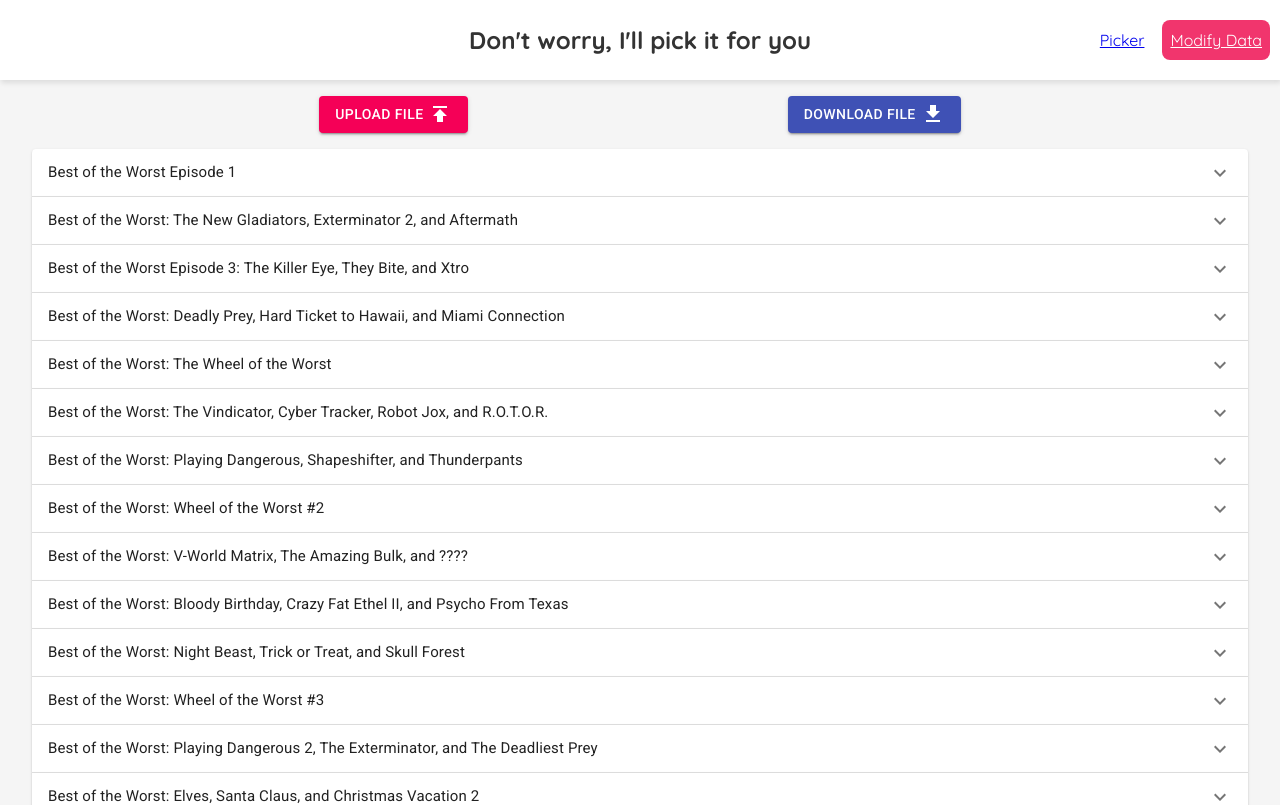
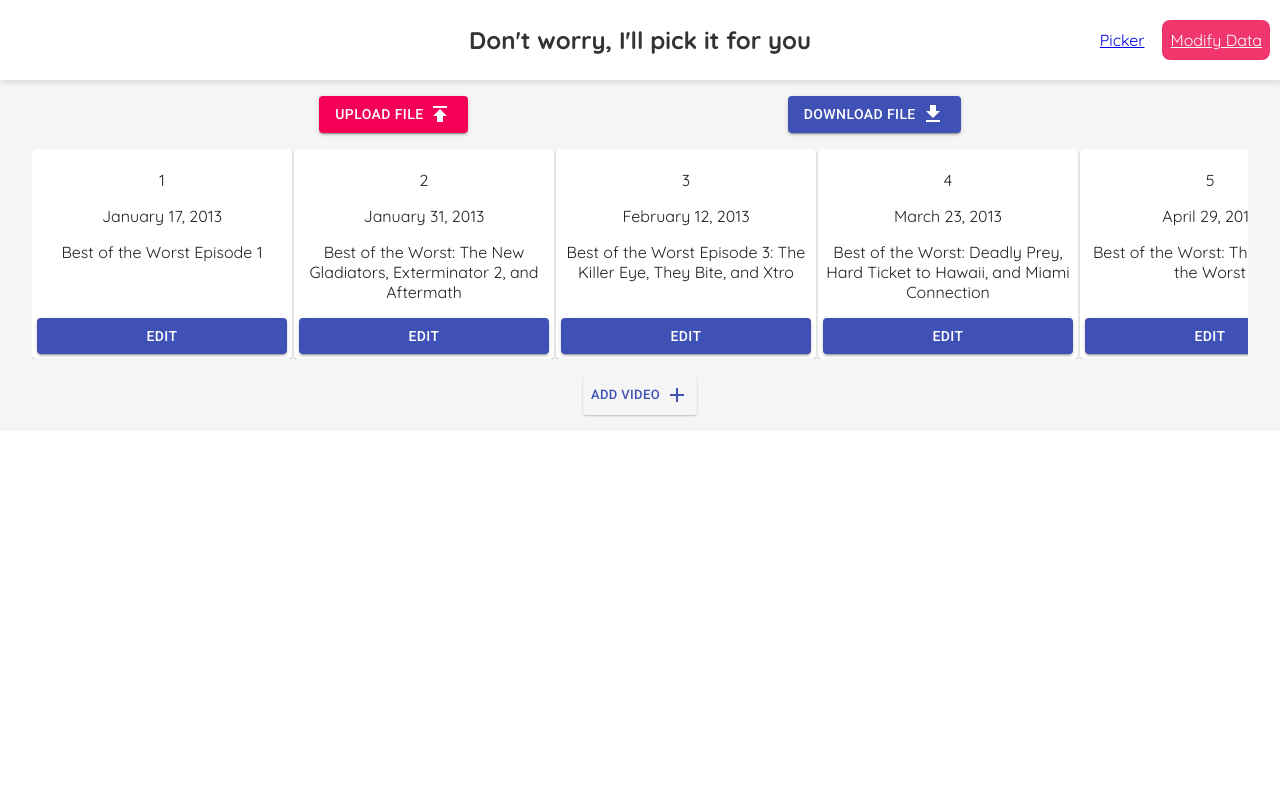
Before and after one commit to mprtcz/RLMPicker, a React (Create React App) app: page /modify-data in a window 1280 px wide. Shown: the top 805 px of the page. Built offline with nearby package versions, Linux system fonts and the light colour scheme.

Commit message:
Changed the way modify data displays the videos. Learned I have 0 design skills.

```diff
--- a/src/components/SingleResult.js
+++ b/src/components/SingleResult.js
@@ -1,3 +1,4 @@
+import { createVideoImageUrl } from "functions/createVideoImageUrl";
 import React from "react";
 
 const SingleResult = (props) => {
@@ -5,12 +6,6 @@ const SingleResult = (props) => {
 
   const openVideoUrl = (chosenVideo) => {
     window.open(chosenVideo.url, "_blank");
-  };
-
-  const createVideoImageUrl = (url) => {
-    const parts = url.split("/");
-    const id = parts[parts.length - 1].split("=")[1];
-    return `https://img.youtube.com/vi/${id}/0.jpg`;
   };
 
   return (
--- a/src/components/data-modifier-page/DataModifierPage.js
+++ b/src/components/data-modifier-page/DataModifierPage.js
@@ -6,6 +6,7 @@ import VideoDetailsModifier from "./VideoDetailsModifier";
 import GetAppIcon from "@material-ui/icons/GetApp";
 import PublishIcon from "@material-ui/icons/Publish";
 import AddIcon from "@material-ui/icons/Add";
+import VideosList from "./VideosList";
 
 const useStyles = makeStyles((theme) => ({
   root: {
@@ -83,16 +84,7 @@ const DataModifierPage = () => {
         </Button>
       </div>
       <div className={classes.videoModifiers}>
-        {state.map((datum, index) => {
-          const datumCopy = JSON.parse(JSON.stringify(datum));
-          return (
-            <VideoDetailsModifier
-              datum={datum}
-              index={index}
-              onVideoSave={(video) => onVideoSave(video, index)}
-            ></VideoDetailsModifier>
-          );
-        })}
+        <VideosList videos={state}></VideosList>
         <Button
           size="small"
           color="primary"
--- /dev/null
+++ b/src/components/data-modifier-page/VideosList.js
@@ -0,0 +1,62 @@
+import React from "react";
+import { Button, makeStyles, Typography } from "@material-ui/core";
+import { createVideoImageUrl } from "functions/createVideoImageUrl";
+import {
+  Accordion,
+  Card,
+  AccordionDetails,
+  AccordionSummary,
+} from "@material-ui/core";
+
+const useStyles = makeStyles({
+  root: {
+    display: "flex",
+  },
+  card: { overflow: "initial" },
+  container: {
+    display: "flex",
+    overflow: "auto",
+  },
+  videoContainer: {
+    display: "flex",
+    flexDirection: "column",
+    minWidth: "250px",
+    justifyContent: "space-between",
+    marginRight: 2,
+    padding: 5,
+  },
+});
+const VideosList = (props) => {
+  const { videos } = props;
+
+  const classes = useStyles();
+  const handleShowDetails = () => {};
+
+  const formatDate = (dateString) => {
+    const options = { year: "numeric", month: "long", day: "numeric" };
+    return new Date(dateString).toLocaleDateString(undefined, options);
+  };
+
+  return (
+    <div className={classes.container}>
+      {videos.map((episode) => {
+        return (
+          <Card className={classes.videoContainer}>
+            <div>
+              <p>{episode.id}</p>
+              <p>
+                {episode.releaseDate ? formatDate(episode.releaseDate) : ""}
+              </p>
+              <p>{episode.episodeName || ""}</p>
+            </div>
+            <Button color="primary" variant="contained">
+              Edit
+            </Button>
+          </Card>
+        );
+      })}
+    </div>
+  );
+};
+
+export default VideosList;
--- /dev/null
+++ b/src/functions/createVideoImageUrl.js
@@ -0,0 +1,5 @@
+export const createVideoImageUrl = (url) => {
+  const parts = url.split("/");
+  const id = parts[parts.length - 1].split("=")[1];
+  return `https://img.youtube.com/vi/${id}/0.jpg`;
+};
```
